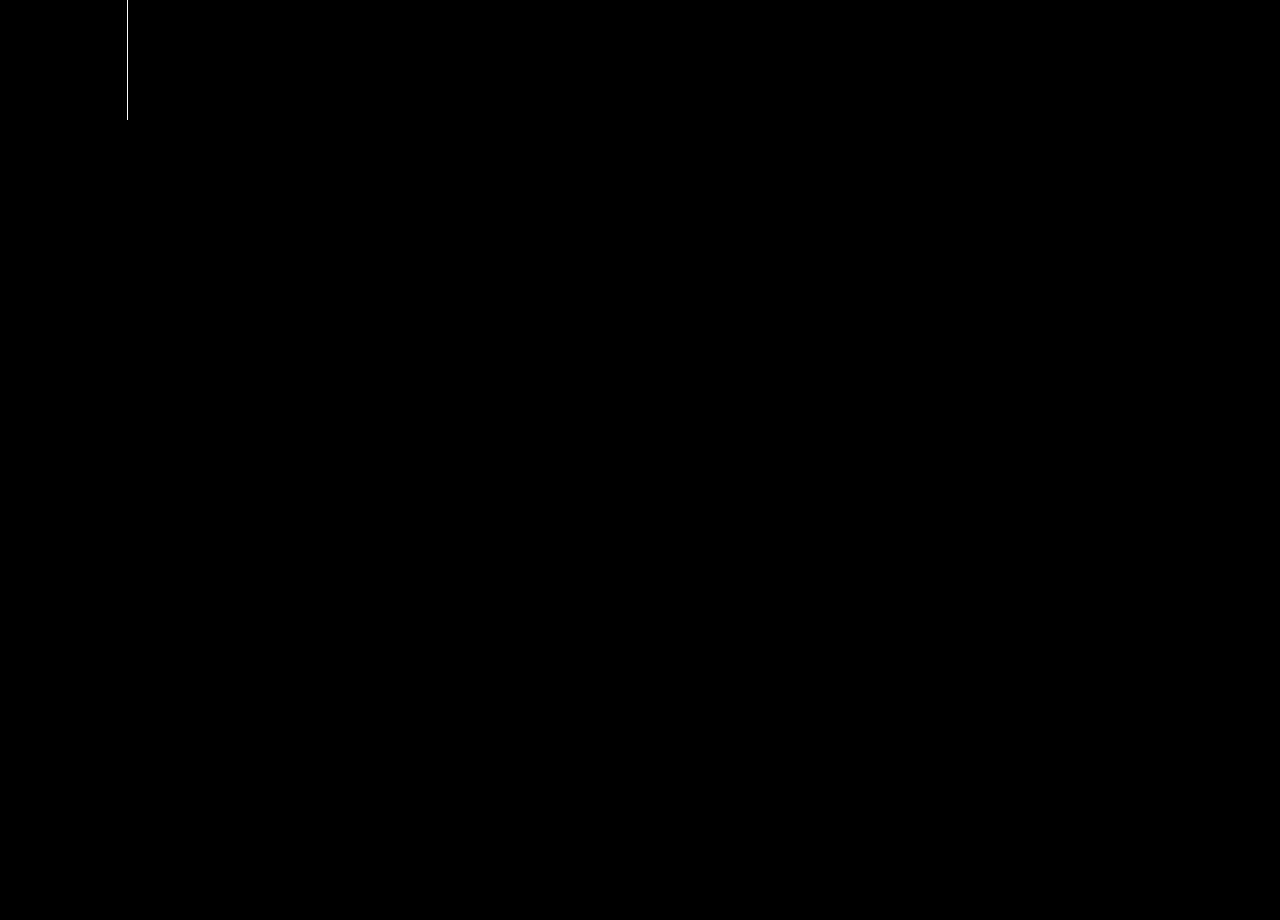
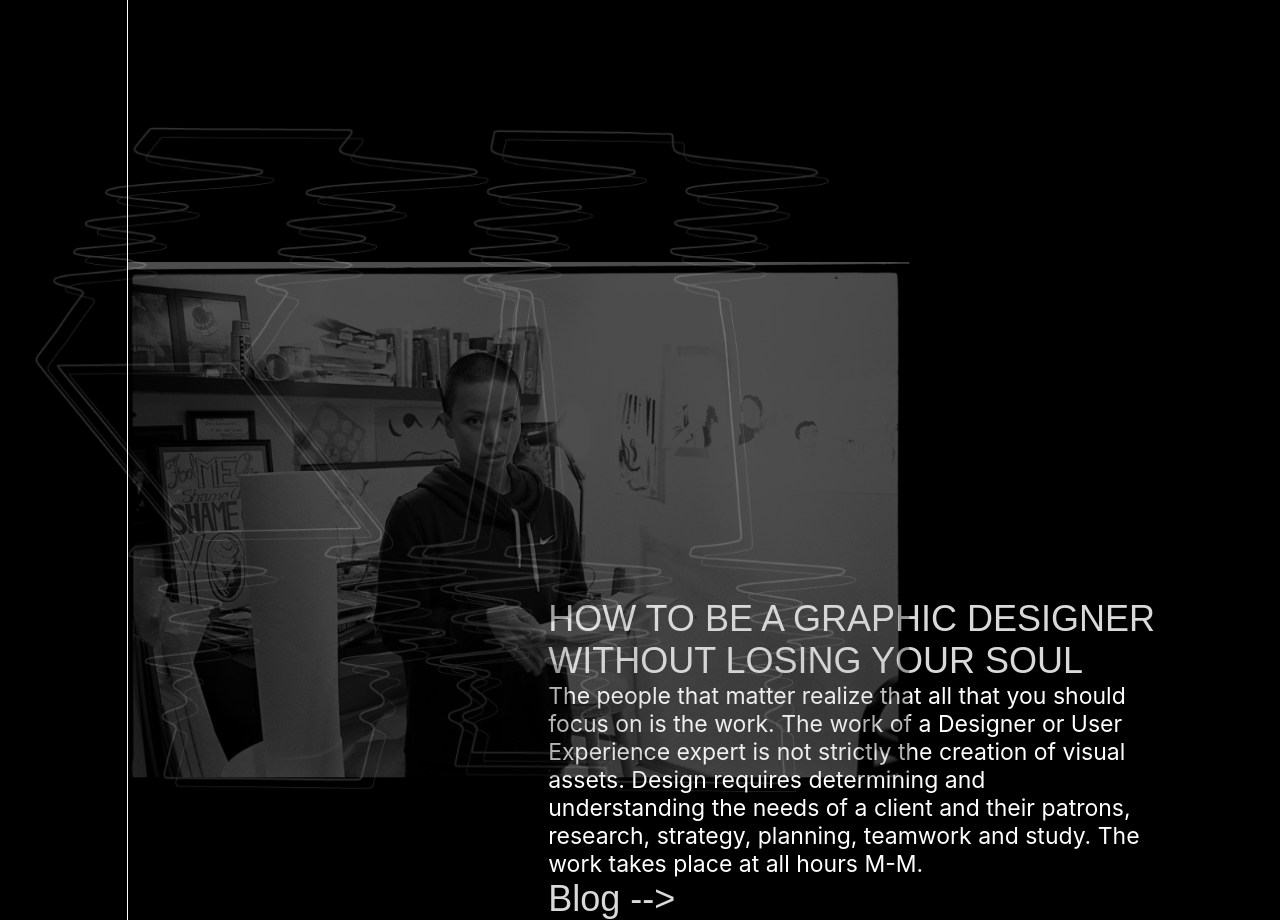
Before and after one commit to smc-dotexe/sadesign, a React (Create React App) app: page / in a window 1280 px wide. Shown: the part 3640-4560 px from the top of the page. Built offline with nearby package versions, Linux system fonts and the light colour scheme.

Commit message:
finished alignment in blog component

```diff
--- a/src/App.css
+++ b/src/App.css
@@ -365,4 +365,52 @@ BLOG SECTION
 *******************/
 .blog {
   background-color: black;
+  display: grid;
+  grid-template-columns: 10% 1fr 1fr;
 }
+
+#blogBorder {
+  grid-column: 1;
+  border-right: 1px solid white;
+}
+
+#blogGlitch {
+  grid-column: 2;
+  grid-row: 1;
+  margin-left: -100px;
+  height: 85%;
+}
+
+#saPic {
+  grid-column: 2;
+  grid-row: 1;
+  opacity: 0.3;
+  align-self: center;
+}
+
+#blogDescription {
+  grid-column: 2 / span 3;
+  grid-row: 1;
+  align-self: end;
+  justify-self: end;
+  text-align: left;
+  margin-right: 125px;
+}
+
+#blogDescription h3 {
+  font-family: Arimo;
+  font-size: 36px;
+  font-weight: normal;
+  color: #D9D9D9;
+}
+
+#blogDescription p {
+  color: white;
+  font-size: 23px;
+}
+
+#blogLink {
+  font-family: Arimo;
+  font-size: 36px;
+  color: #D9D9D9;
+}
--- a/src/components/Blog.js
+++ b/src/components/Blog.js
@@ -1,13 +1,29 @@
 import React from 'react'
+import dualGlitch from '.././images/pdbDualGlitch.png'
+import saPic from '.././images/sapic.png'
 
 class Blog extends React.Component {
     render() {
         return(
             <div className='slide blog'>
-                <h3>
-                    HOW TO BE A GRAPHIC DESIGNER<br/>
-                    WITHOUT LOSING YOUR SOUL
-                </h3>
+                <div id='blogBorder'></div>
+                <img id='blogGlitch' src={dualGlitch} alt='glitch'/>
+                <img id='saPic' src={saPic} alt='Sarah' />
+                <div id='blogDescription'>
+                    <h3>
+                        HOW TO BE A GRAPHIC DESIGNER<br/>
+                        WITHOUT LOSING YOUR SOUL
+                    </h3>
+                    <p>The people that matter realize that all that you should<br/>
+                    focus on is the work. The work of a Designer or User<br/>
+                    Experience expert is not strictly the creation of visual<br/>
+                    assets. Design requires determining and<br/>
+                    understanding the needs of a client and their patrons,<br/>
+                    research, strategy, planning, teamwork and study. The<br/>
+                    work takes place at all hours M-M.
+                    </p>
+                    <h3 id='blogLink'>Blog --></h3>
+                </div>
             </div>
         )
     }
```
